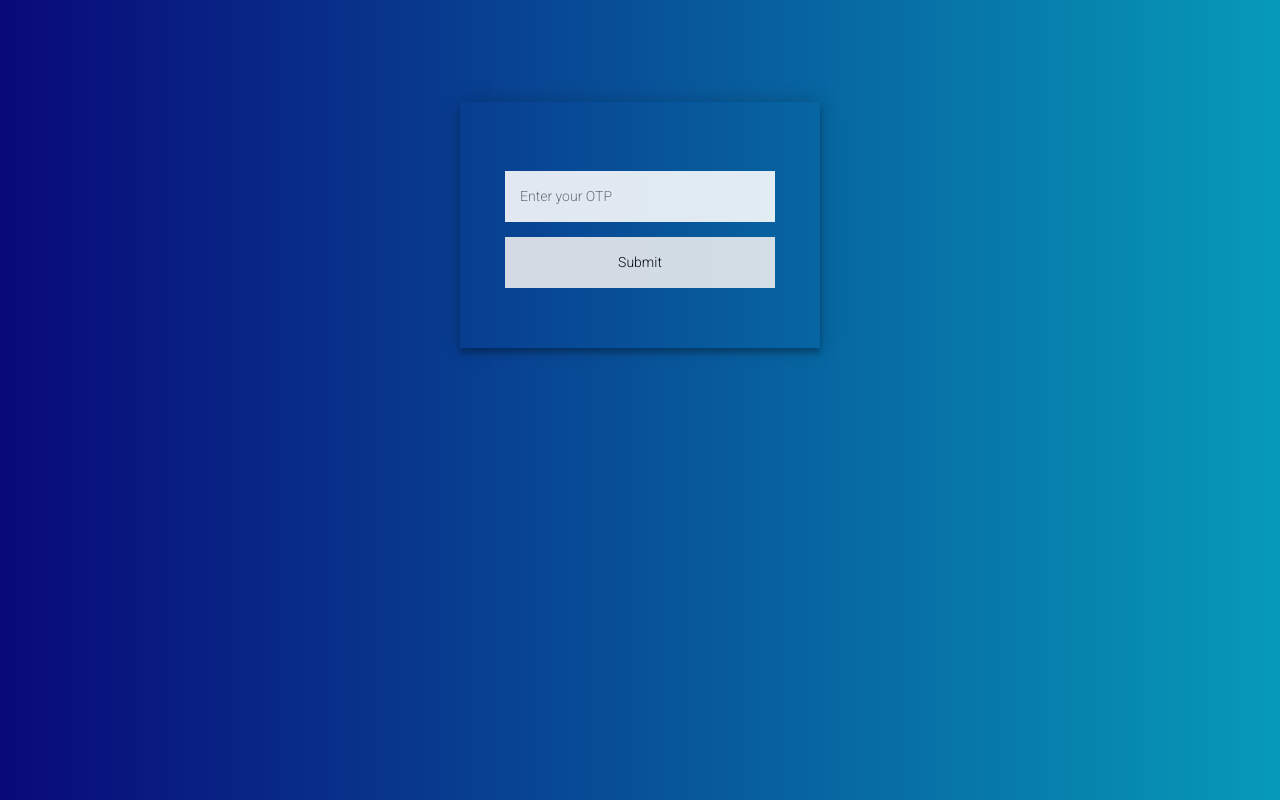
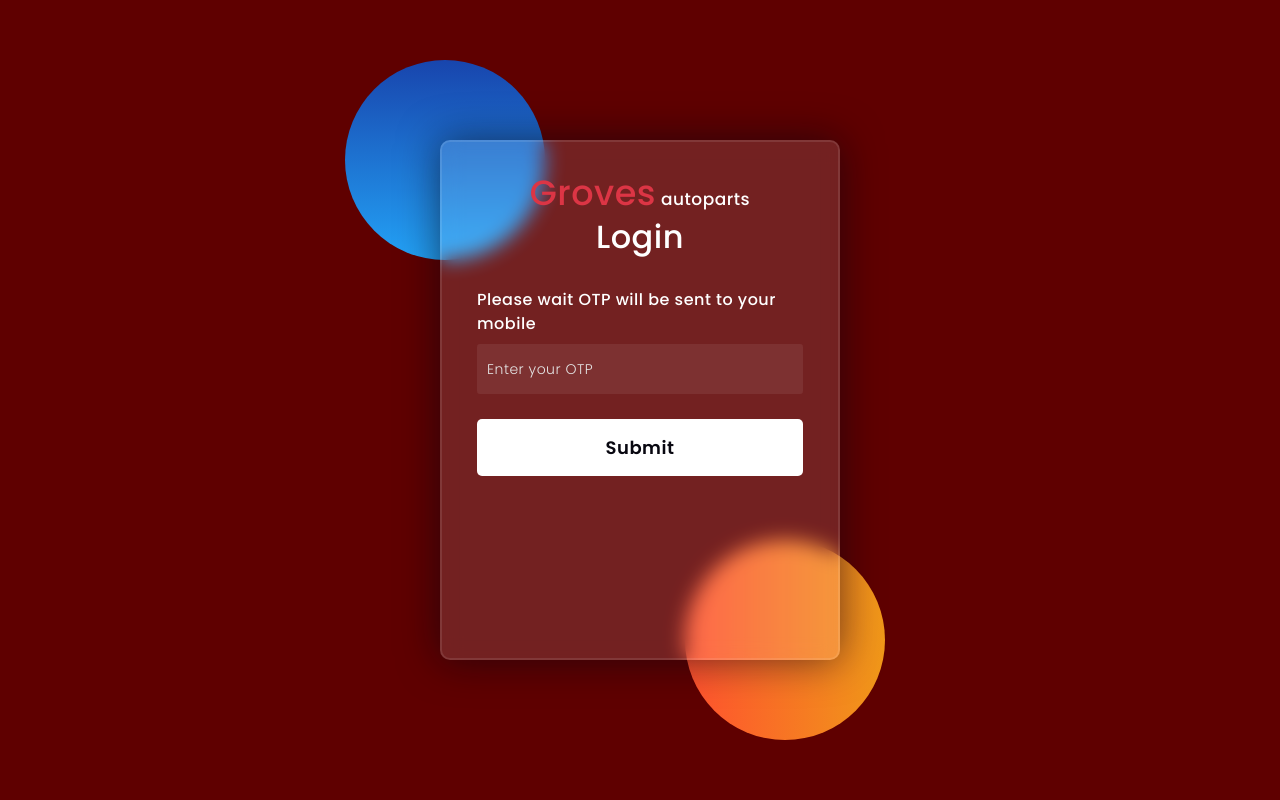
Before and after one commit to Hafimuthasir/groves2, a Django app: template templates/otpverifyreg.html in a window 1280 px wide. Run offline with Django 4.2, Linux system fonts and the light colour scheme; the template is opened without the code that fills it, so the values that code supplies are empty.

Commit message:
'allfixed'

```diff
--- a/templates/otpverifyreg.html
+++ b/templates/otpverifyreg.html
@@ -1,72 +1,174 @@
-{% comment %} <!DOCTYPE html>
-<html lang="en">
-<head>
-    <meta charset="UTF-8">
-    <meta http-equiv="X-UA-Compatible" content="IE=edge">
-    <meta name="viewport" content="width=device-width, initial-scale=1.0">
-    <title>Document</title>
-</head>
-<body>
-    <form method="POST">
-        {% csrf_token %}
-        <input type="text" name="otp" placeholder="Enter your OTP" required>
-        <input type="submit">
-        </form>
-</body>
-</html> {% endcomment %}
+{% load static %}
 
-{% load static %}
 <!DOCTYPE html>
 <html lang="en">
 <head>
-    <meta charset="UTF-8">
-    <meta http-equiv="X-UA-Compatible" content="IE=edge">
-    <meta name="viewport" content="width=device-width, initial-scale=1.0">
-    <title>Document</title>
-    <link rel="stylesheet" href="{% static 'css/main.css' %}">
+  <!-- Design by foolishdeveloper.com -->
+    <title>Login</title>
     <link href="https://cdn.jsdelivr.net/npm/bootstrap@5.2.0/dist/css/bootstrap.min.css" rel="stylesheet" integrity="sha384-gH2yIJqKdNHPEq0n4Mqa/HGKIhSkIHeL5AyhkYV8i59U5AR6csBvApHHNl/vI1Bx" crossorigin="anonymous">
-<script src="https://cdn.jsdelivr.net/npm/bootstrap@5.2.0/dist/js/bootstrap.bundle.min.js" integrity="sha384-A3rJD856KowSb7dwlZdYEkO39Gagi7vIsF0jrRAoQmDKKtQBHUuLZ9AsSv4jD4Xa" crossorigin="anonymous"></script>
-<script src="https://code.jquery.com/jquery-3.3.1.slim.min.js" integrity="sha384-q8i/X+965DzO0rT7abK41JStQIAqVgRVzpbzo5smXKp4YfRvH+8abtTE1Pi6jizo" crossorigin="anonymous"></script>
-<script src="https://cdn.jsdelivr.net/npm/popper.js@1.14.7/dist/umd/popper.min.js" integrity="sha384-UO2eT0CpHqdSJQ6hJty5KVphtPhzWj9WO1clHTMGa3JDZwrnQq4sF86dIHNDz0W1" crossorigin="anonymous"></script>
+    <script src="https://cdn.jsdelivr.net/npm/bootstrap@5.2.0/dist/js/bootstrap.bundle.min.js" integrity="sha384-A3rJD856KowSb7dwlZdYEkO39Gagi7vIsF0jrRAoQmDKKtQBHUuLZ9AsSv4jD4Xa" crossorigin="anonymous"></script>
 
+    <link rel="preconnect" href="https://fonts.gstatic.com">
+    <link rel="stylesheet" href="https://cdnjs.cloudflare.com/ajax/libs/font-awesome/5.15.4/css/all.min.css">
+    <link href="https://fonts.googleapis.com/css2?family=Poppins:wght@300;500;600&display=swap" rel="stylesheet">
+    <!--Stylesheet-->
+    <style media="screen">
+      *,
+*:before,
+*:after{
+    padding: 0;
+    margin: 0;
+    box-sizing: border-box;
+}
+body{
+    background-color: #5f0000;
+}
+.background{
+    width: 430px;
+    height: 520px;
+    position: absolute;
+    transform: translate(-50%,-50%);
+    left: 50%;
+    top: 50%;
+}
+.background .shape{
+    height: 200px;
+    width: 200px;
+    position: absolute;
+    border-radius: 50%;
+}
+.shape:first-child{
+    background: linear-gradient(
+        #1845ad,
+        #23a2f6
+    );
+    left: -80px;
+    top: -80px;
+}
+.shape:last-child{
+    background: linear-gradient(
+        to right,
+        #ff512f,
+        #f09819
+    );
+    right: -30px;
+    bottom: -80px;
+}
+form{
+    height: 520px;
+    width: 400px;
+    background-color: rgba(255,255,255,0.13);
+    position: absolute;
+    transform: translate(-50%,-50%);
+    top: 50%;
+    left: 50%;
+    border-radius: 10px;
+    backdrop-filter: blur(10px);
+    border: 2px solid rgba(255,255,255,0.1);
+    box-shadow: 0 0 40px rgba(8,7,16,0.6);
+    padding: 50px 35px;
+}
+form *{
+    font-family: 'Poppins',sans-serif;
+    color: #ffffff;
+    letter-spacing: 0.5px;
+    outline: none;
+    border: none;
+}
+form h3{
+    font-size: 32px;
+    font-weight: 500;
+    line-height: 42px;
+    text-align: center;
+}
 
+label{
+    display: block;
+    margin-top: 30px;
+    font-size: 16px;
+    font-weight: 500;
+}
+input{
+    display: block;
+    height: 50px;
+    width: 100%;
+    background-color: rgba(255,255,255,0.07);
+    border-radius: 3px;
+    padding: 0 10px;
+    margin-top: 8px;
+    font-size: 14px;
+    font-weight: 300;
+}
+::placeholder{
+    color: #e5e5e5;
+}
+button{
+    margin-top: 25px;
+    width: 100%;
+    background-color: #ffffff;
+    color: #080710;
+    padding: 15px 0;
+    font-size: 18px;
+    font-weight: 600;
+    border-radius: 5px;
+    cursor: pointer;
+}
+.social{
+  margin-top: 30px;
+  display: flex;
+}
+.social div{
+  background: red;
+  width: 150px;
+  border-radius: 3px;
+  padding: 5px 10px 10px 5px;
+  background-color: rgba(255,255,255,0.27);
+  color: #eaf0fb;
+  text-align: center;
+}
+.social div:hover{
+  background-color: rgba(255,255,255,0.47);
+}
+.social .fb{
+  margin-left: 25px;
+}
+.social i{
+  margin-right: 4px;
+}
+
+    </style>
 </head>
 <body>
+    <div class="background">
+        <div class="shape"></div>
+        <div class="shape"></div>
+    </div>
+    <form method="POST">
+        {% csrf_token %}
+        <a href="#" class="logo aa" style="text-decoration:none;text-align:center;">
+            <p class="text-danger" style="line-height:1px;font-size:35px;">Groves<text style="font-size:17px;">&nbspautoparts</text></p>
+          </a>
+        <h3>Login</h3>
 
-    <div class="login-page">
-        <div class="form">
-          <form class="login-form" method="POST">
-            {%csrf_token%}
-            <br>
-            {% comment %} <input type="text" placeholder="username" name="username"/> {% endcomment %}
-            {% csrf_token %}
-            <input type="text" name="otp" placeholder="Enter your OTP" required>
-            <input type="submit">
+        <label for="username">Please wait OTP will be sent to your mobile</label>
+        <input type="text" placeholder="Enter your OTP" required name="otp" id="username">
 
+        <button type="submit">Submit</button>
+        {% comment %} <p class="message"> <br><a href="{% url 'login' %}" class="text-success" style="text-decoration:none;">Login Using Password</a></p> {% endcomment %}
+        {% comment %} <p class="message">Not registered? <a href="{% url 'register' %}" style="text-decoration:none;" class="text-primary">Create an account</a></p> {% endcomment %}
+        {% comment %} <div class="social">
+          <div class="go"><i class="fab fa-google"></i>  Google</div>
+          <div class="fb"><i class="fab fa-facebook"></i>  Facebook</div>
+        </div> {% endcomment %}
+    </form>
+    <script src="https://unpkg.com/sweetalert/dist/sweetalert.min.js"></script>
+<script>
+  {% for i in messages %}
 
-            {% comment %} <p class="message"> <a href={% url 'login' %}>Login Using password</a></p>
-            <p class="message">Not registered? <a href={% url 'register' %}>Create an account</a></p> {% endcomment %}
-          </form>
-          {% if messages %}
-              {% for message in messages %}
-              {% if message.tags == 'error' %}
-              <div class="alert alert-danger ">{{message}}</div>
-              {% else%}
-              <div class="alert alert-{{message.tags}} ">{{message}}</div>
-              {% endif %}
-              {% endfor %}
-              {% endif %}
-        </div>
+  swal("{{i}}","press ok to proceed");
 
-      </div>
-      <div>
-        <div class="container-fluid  mt-3">
-          <div class="row">
-            <div class="col-3"></div>
-            <div class="col-7">
+{% endfor %}
 
-            </div>
-          </div>
-        </div>
+</script>
 </body>
 </html>
--- a/templates/register.html
+++ b/templates/register.html
@@ -165,7 +165,7 @@ button{
         <div class="col-6"><input type="textfield" placeholder="lastname" id="username" name="lastname"></div>
         <div class="col-6"><input type="textfield" placeholder="username" id="username" name="username" required></div>
         <div class="col-6"><input type="textfield" placeholder="email" id="your_email" name="email" required ></div>
-        <div class="col-12"><input type="textfield" placeholder="phone number" id="username" name="phonenumber"></div>
+        <div class="col-12"><input type="tel" placeholder="enter your phonenumber [10 digits] " id="username" name="phonenumber" pattern="[0-9]{10}" required></div>
         <div class="col-6"><input type="password" placeholder="password" id="password" name="password" required></div>
         <div class="col-6"><input type="password" placeholder="comfirm password" id="comfirm_password"name="password2" required></div><br>
         <div class="col-12"><input type="textfield" placeholder="Refferal code(optional)" id="refferal"name="refferal"></div>
--- a/templates/register2.html
+++ b/templates/register2.html
@@ -114,7 +114,7 @@
         <input type="textfield" placeholder="lastname" id="username" name="lastname">
         <input type="textfield" placeholder="username" id="username" name="username" required>
         <input type="textfield" placeholder="email" id="your_email" name="email" required >
-        <input type="textfield" placeholder="phone number" id="username" name="phonenumber">
+        <input type="textfield" placeholder="ds" id="username" name="phonenumber">
         <input type="password" placeholder="password" id="password" name="password" required><br>
         <input type="password" placeholder="comfirm password" id="comfirm_password"name="password2" required><br>
         <input type="textfield" placeholder="Refferal code" id="refferal"name="refferal">
```
Also changed, not shown: templates/otpverify.html (+0 -76 lines).
